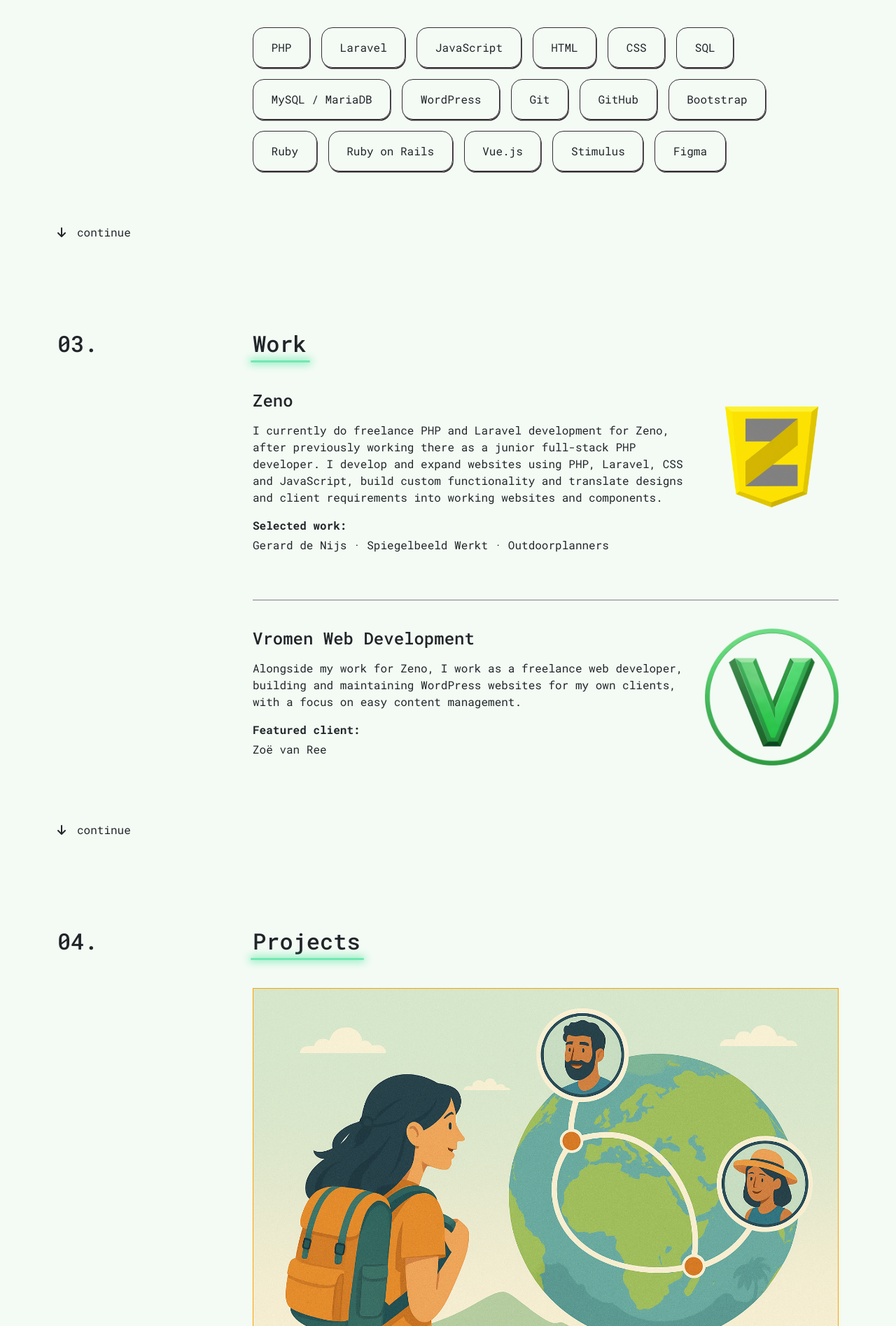
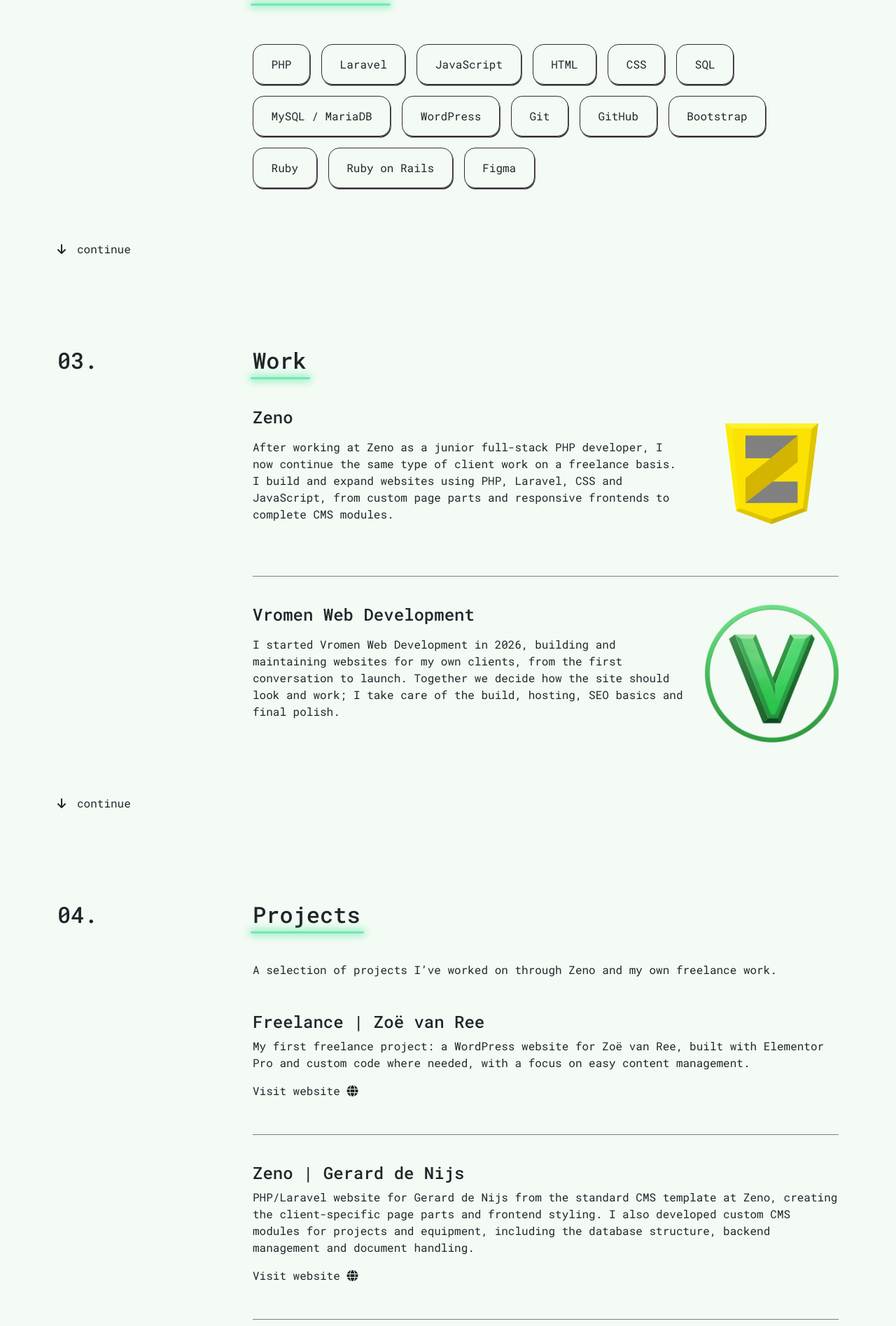
Before and after one commit to timovr7/timovromen, a PHP site: page / in a window 1280 px wide. Shown: the part 1385-3280 px from the top of the page at 70% size. Run offline with PHP 8.4, Linux system fonts and the light colour scheme; some libraries are stand-ins or nearby versions.

Commit message:
content changes

```diff
--- a/partials/about.php
+++ b/partials/about.php
@@ -5,16 +5,19 @@
     </div>
     <div class="content-right">
       <h2 class="section-title">About me</h2>
-      <p class="fw-bold fst-italic text-end">Passionate about web development.</p>
-      <p class="mt-3 spaced">I’m a full-stack developer currently working mainly with PHP and Laravel on client
-        projects for Zeno, while building and maintaining WordPress websites for my own clients as well.
-        Next to that, I’m excited to explore different technologies and keep growing as a developer.
-        What I enjoy most about development is seeing an idea gradually turn into something real. Time flies when
-        I’m building something new, improving existing functionality or working on the details that make the end
-        result just that little bit better.
-        Before becoming a developer, I spent several years working in mechanical engineering. That gave me
-        a strong technical foundation and professional experience. Now, I’m focused on building my
-        career further in development.
+      <p class="fw-bold fst-italic text-end">Building, learning, improving.</p>
+      <p class="mt-3 spaced">I’m a full-stack developer who made the switch to web development after completing an
+        intensive bootcamp in 2025. I’ve now been working professionally for about a year, gaining experience and
+        developing my skills along the way.
+
+        I’m excited to explore different technologies, put in the work and keep growing as a developer.
+
+        What I enjoy most about development is seeing an idea gradually turn into something real. Time flies when I’m
+        building something new, improving existing functionality or working on the details that make the end result just
+        that little bit better.
+
+        Before becoming a developer, I spent several years working in mechanical engineering. That gave me a strong
+        technical foundation and professional experience. Now, I’m focused on building my career further in development.
       </p>
     </div>
   </div>
--- a/partials/footer.php
+++ b/partials/footer.php
@@ -10,6 +10,6 @@
     <a target="_blank" href="https://open.spotify.com/user/ceasarleeo?si=3b7930d933424de1" aria-label="Spotify"><i
         class="fa-brands fa-spotify"></i></a>
   </div>
-  <p class="mt-4 ps-5 pe-5">©️ 2025 Timo Vromen
+  <p class="mt-4 ps-5 pe-5">©️ 2026 Timo Vromen
   </p>
 </div>
--- a/partials/intro.php
+++ b/partials/intro.php
@@ -10,7 +10,7 @@
   </div>
   <a class="scroll-bar scroll-bar-intro" data-target="section1">
     <i class="fa-solid fa-arrow-down"></i>
-    <p>click to continue</p>
+    <p>scroll to explore</p>
   </a>
 
 </div>
--- a/partials/nav.php
+++ b/partials/nav.php
@@ -17,6 +17,7 @@
         <li><a href="/resume-nl.pdf" target="_blank" rel="noopener noreferrer" class="nav-link">/resume NL</a></li>
       </ul>
     </li>
-    <li class="nav-item"><a href="mailto:timovromen@gmail.com" class="nav-link">// connect</a></li>
+    <li class="nav-item"><a href="mailto:timovromen@gmail.com" class="nav-link">// connect
+        <i class="fa-regular fa-envelope"></i></a></li>
   </ul>
 </div>
--- a/partials/projects.php
+++ b/partials/projects.php
@@ -6,20 +6,75 @@
 
     <div class="content-right">
       <h2 class="section-title">Projects</h2>
+      <p class="mb-5">A selection of projects I’ve worked on through Zeno and my own freelance work.</p>
+
+      <!-- Project: Website Zoë van Ree -->
+      <h4 class="mt-4">Freelance | Zoë van Ree</h4>
+      <p class="mb-3">My first freelance project: a WordPress website for Zoë van Ree, built with Elementor Pro and
+        custom code where needed, with a focus on easy content management.</p>
+      <div class="project-link project-link--freelance">
+        <span>Visit website</span>
+        <a href="https://zoevanree.nl/" target="_blank" rel="noopener noreferrer" aria-label="Website Zoë van Ree"><i
+            class="fa-solid fa-globe" aria-hidden="true"></i></a>
+      </div>
+
+      <div class="horizontal-line-gray"></div>
+
+      <!-- Project: Gerard de Nijs -->
+      <h4 class="mt-4">Zeno | Gerard de Nijs</h4>
+      <p class="mb-3">PHP/Laravel website for Gerard de Nijs from the standard CMS template at Zeno,
+        creating the client-specific page parts and frontend styling. I also developed custom CMS modules for projects
+        and equipment, including the database structure, backend management and document handling.</p>
+      <div class="project-link project-link--zeno">
+        <span>Visit website</span>
+        <a href="https://gerarddenijs.nl/" target="_blank" rel="noopener noreferrer"
+          aria-label="Website Gerard de Nijs"><i class="fa-solid fa-globe" aria-hidden="true"></i></a>
+      </div>
+
+      <div class="horizontal-line-gray"></div>
+
+      <!-- Project: Spiegelbeeld Werkt -->
+      <h4 class="mt-4">Zeno | Spiegelbeeld Werkt</h4>
+      <p class="mb-3">For Spiegelbeeld Werkt, I translated an original design into a complete responsive PHP/Laravel
+        website. The focus was on frontend implementation and getting the layout, styling and details right.</p>
+      <div class="project-link project-link--zeno">
+        <span>Visit website</span>
+        <a href="https://spiegelbeeldwerkt.nl/" target="_blank" rel="noopener noreferrer"
+          aria-label="Website Spiegelbeeld Werkt"><i class="fa-solid fa-globe" aria-hidden="true"></i></a>
+      </div>
+
+      <div class="horizontal-line-gray"></div>
+
+      <!-- Project: Outdoorplanners -->
+      <h4 class="mt-4">Zeno | Outdoorplanners</h4>
+      <p class="mb-3">For Outdoorplanners, I developed custom CMS modules for brands and media, including the backend
+        management and frontend page parts. I also worked on the responsive homepage, news section and Mapbox-powered
+        contact page.</p>
+      <div class="project-link project-link--zeno">
+        <span>Visit website</span>
+        <a href="https://outdoorplanners.nl/" target="_blank" rel="noopener noreferrer"
+          aria-label="Website Outdoorplanners"><i class="fa-solid fa-globe" aria-hidden="true"></i></a>
+      </div>
+
+      <div class="horizontal-line-gray"></div>
 
       <!-- Project: TripLink -->
       <div class="triplink">
         <div class="triplink-intro">
-          <img src="images/triplink.png" alt="TripLink" class="triplink-main">
-          <h4 class="mt-4">TripLink</h4>
+          <h4 class="mt-4">Bootcamp | TripLink</h4>
           <p class="mb-3">Final project of the Le Wagon bootcamp. A mobile app called TripLink, a platform on
             which
             tourists can connect with local guides all over the world.</p>
         </div>
 
+        <div class="project-link project-link--bootcamp">
+          <span>Check out on GitHub</span>
+          <a href="https://github.com/timovr7/TripLink" target="_blank" rel="noopener noreferrer"
+            aria-label="TripLink on GitHub"><i class="fa-brands fa-github" aria-hidden="true"></i></a>
+        </div>
+
         <div class="triplink-container">
           <div class="triplink-container-left">
-            <a href="https://triplink-b1c77bdc73ff.herokuapp.com/" class="button">Check out on Heroku</a>
             <div class="triplink-container-left-phones">
               <img src="images/triplink-home.png" alt="TripLink" class="triplink-phone">
               <img src="images/triplink-guide.png" alt="TripLink" class="triplink-phone">
@@ -30,15 +85,9 @@
               <img src="images/triplink-connect.png" alt="TripLink" class="triplink-phone">
               <img src="images/triplink-chat.png" alt="TripLink" class="triplink-phone">
             </div>
-            <a href="https://github.com/timovr7/TripLink" class="button">Check out on GitHub</a>
           </div>
         </div>
       </div>
-      <!-- Project: Website Zoë van Ree -->
-      <div class="horizontal-line-gray"></div>
-      <h4 class="mt-4">Zoë van Ree | Medium</h4>
-      <p class="mb-3">A website created for a client. She is a medium who gives readings and Reiki treatments.
-        Created with WordPress.</p>
     </div>
 
   </div>
--- a/partials/tech-stack.php
+++ b/partials/tech-stack.php
@@ -19,8 +19,6 @@
         <span class="tech">Bootstrap</span>
         <span class="tech">Ruby</span>
         <span class="tech">Ruby on Rails</span>
-        <span class="tech">Vue.js</span>
-        <span class="tech">Stimulus</span>
         <span class="tech">Figma</span>
       </div>
     </div>
--- a/partials/work.php
+++ b/partials/work.php
@@ -9,18 +9,15 @@
 
       <!-- Zeno -->
       <div class="row">
-        <div class="col-9">
+        <div class="col-md-9">
           <h4>Zeno</h4>
-          <p class="mt-3">I currently do freelance PHP and Laravel development for Zeno, after previously working
-            there as a junior full-stack PHP developer. I develop and expand websites using PHP, Laravel, CSS and
-            JavaScript, build custom functionality and translate designs and client requirements into working
-            websites and components.</p>
-          <p class="fw-bold mb-1">Selected work:</p>
-          <p>Gerard de Nijs · Spiegelbeeld Werkt · Outdoorplanners</p>
+          <p class="mt-3">After working at Zeno as a junior full-stack PHP developer, I now continue the same type of
+            client work on a freelance basis. I build and expand websites using PHP, Laravel, CSS and
+            JavaScript, from custom page parts and responsive frontends to complete CMS modules.</p>
         </div>
 
-        <div class="col-3">
-          <img src="/images/logos/logo-zeno.png" alt="Zeno" class="work-logo img-fluid">
+        <div class="col-md-3 text-center">
+          <img src="/images/logos/logo-zeno.png" alt="Zeno" class="img-fluid" id="logo-zeno">
         </div>
       </div>
 
@@ -28,17 +25,16 @@
 
       <!-- Vromen Web Development -->
       <div class="row">
-        <div class="col-9">
+        <div class="col-md-9">
           <h4>Vromen Web Development</h4>
-          <p class="mt-3">Alongside my work for Zeno, I work as a freelance web developer, building and
-            maintaining
-            WordPress websites for my own clients, with a focus on easy content management.</p>
-          <p class="fw-bold mb-1">Featured client:</p>
-          <p>Zoë van Ree</p>
+          <p class="mt-3">I started Vromen Web Development in 2026, building and maintaining websites for my own
+            clients, from the first conversation to launch. Together we
+            decide how the site should look and work; I take care of the build, hosting, SEO basics and final polish.
+          </p>
         </div>
 
-        <div class="col-3">
-          <img src="/images/logos/logo-vwd.png" alt="Vromen Web Development" class="work-logo img-fluid">
+        <div class="col-md-3 text-center">
+          <img src="/images/logos/logo-vwd.png" alt="Vromen Web Development" class="img-fluid" id="logo-vwd">
         </div>
       </div>
     </div>
```
